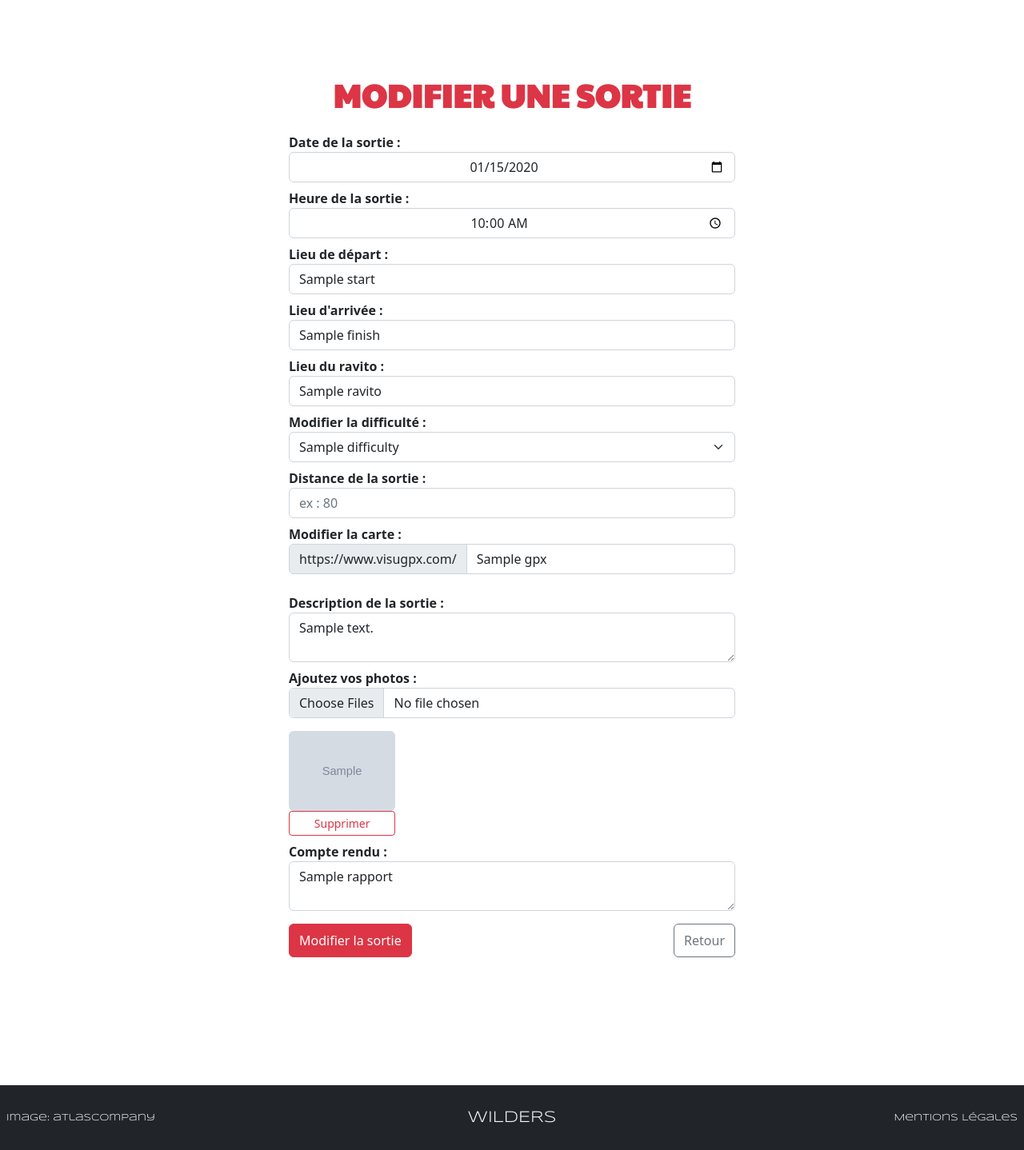
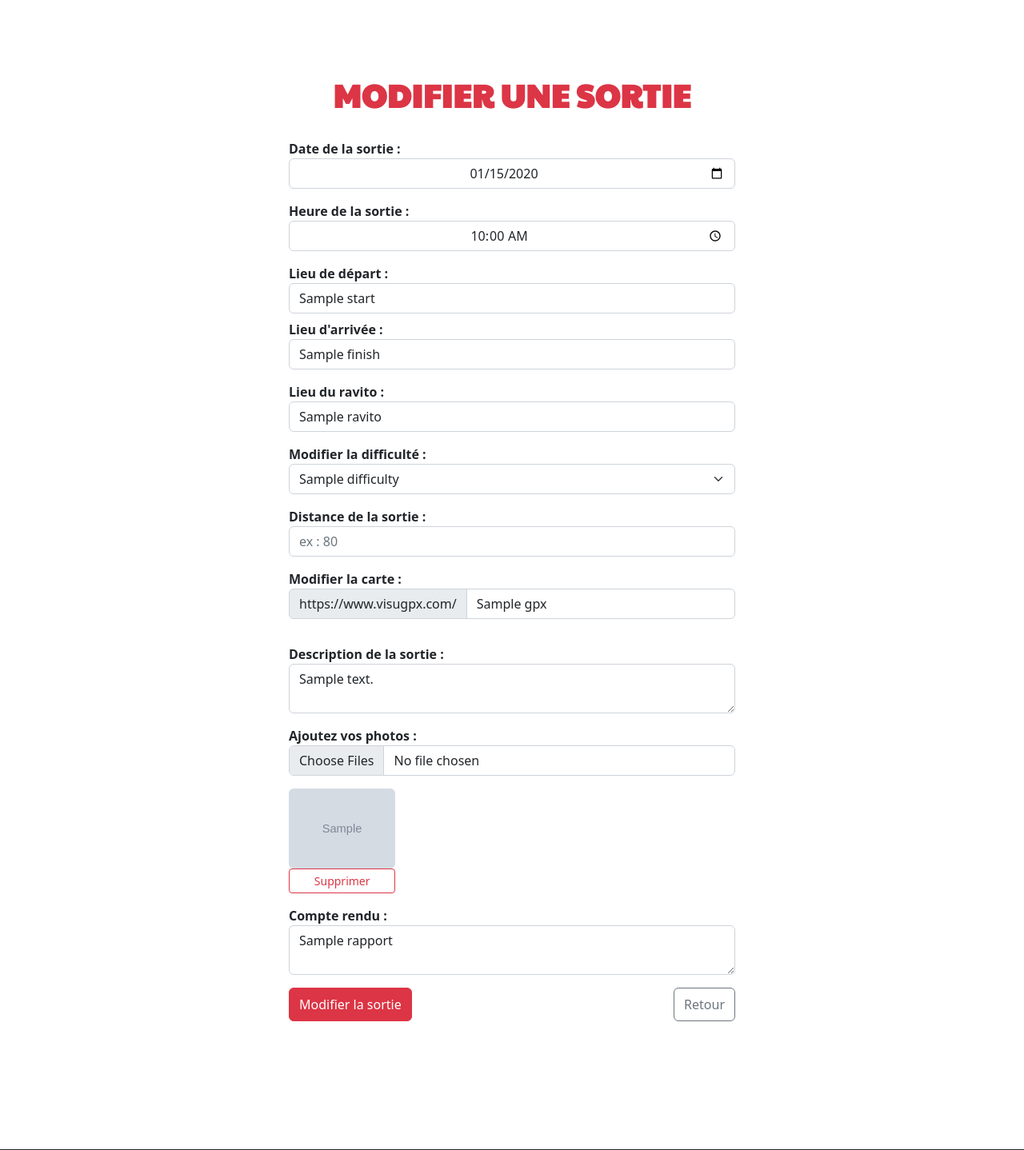
Before and after one commit to WildCodeSchool/2022-09-php-orleans-project-papys45, a PHP site: template src/View/Admin/EditRouteForm.html.twig in a window 1280 px wide. Shown: the part 98-1536 px from the top of the page at 80% size. Run offline with PHP 8.4, Linux system fonts and the light colour scheme; the template is opened without the code that fills it: most values are stand-ins (such as "Sample title", 1, 10 or a date in 2020); some libraries are stand-ins or nearby versions.

Commit message:
add margin

```diff
--- a/src/View/Admin/EditRouteForm.html.twig
+++ b/src/View/Admin/EditRouteForm.html.twig
@@ -26,24 +26,24 @@
 					</ul>
 
 
-					<label for="date" class="fw-bold mt-2">Date de la sortie :</label>
+					<label for="date" class="fw-bold mt-3">Date de la sortie :</label>
 					<input type="date" placeholder="Choisir une date" required class=" form-control text-center" name="date" id="date" value="{{ route.date|date("Y-m-d") }}"/>
 
 
-					<label class="fw-bold mt-2" for="time">Heure de la sortie :</label>
+					<label class="fw-bold mt-3" for="time">Heure de la sortie :</label>
 					<input type="time" class="form-control text-center" required id="time" name="time" value="{{route.time|date('H:i')}}">
 
-					<label for="start" class="fw-bold mt-2">Lieu de départ :</label>
+					<label for="start" class="fw-bold mt-3">Lieu de départ :</label>
 					<input type="text" class="form-control" required id="start" name="start" placeholder="Ecrivez l'adresse de départ ici" value="{{route.start}}">
 
 
 					<label for="finish" class="fw-bold mt-2">Lieu d'arrivée :</label>
 					<input type="text" class="form-control" required id="finish" name="finish" placeholder="Ecrivez l'addresse d'arrivée ici" value="{{route.finish}}">
 
-					<label for="ravito" class="fw-bold mt-2">Lieu du ravito :</label>
+					<label for="ravito" class="fw-bold mt-3">Lieu du ravito :</label>
 					<input type="text" class="form-control" id="ravito" name="ravito" placeholder="Ecrivez l'addresse du ravito ici" value="{{route.ravito ?? ''}}">
 
-					<label for="difficulty" class="fw-bold mt-2">Modifier la difficulté :</label>
+					<label for="difficulty" class="fw-bold mt-3">Modifier la difficulté :</label>
 					<select class="form-select" name="difficulty" id="difficulty">
 						{% for difficultyKey, difficulty in difficulties %}
 							<option value="{{ difficultyKey }}" {% if route.difficulty is defined and route.difficulty is same as difficultyKey %} selected {% endif %}>{{difficulty}}</option>
@@ -51,20 +51,20 @@
 					</select>
 
 
-					<label for="distance" class="fw-bold mt-2">Distance de la sortie :</label>
+					<label for="distance" class="fw-bold mt-3">Distance de la sortie :</label>
 					<input type="number" class="form-control" required id="distance" name="distance" placeholder="ex : 80" value="{{route.distance}}">
 
-					<label for="gpx" class="fw-bold mt-2 pr-1">Modifier la carte :</label>
+					<label for="gpx" class="fw-bold mt-3 pr-1">Modifier la carte :</label>
 					<div class="input-group mb-3">
 						<span class="input-group-text" id="gpx">https://www.visugpx.com/</span>
 						<input type="text" required class="form-control" id="gpx" name="gpx" value="{{route.gpx}}">
 					</div>
 
 
-					<label for="descritpion" class="fw-bold mt-2">Description de la sortie :</label>
+					<label for="descritpion" class="fw-bold mt-3">Description de la sortie :</label>
 					<textarea class="form-control" placeholder="Ecrivez ici..." id="descritpion" name="description">{{route.description ?? ''}}</textarea>
 
-					<label for="uploadImg" class="fw-bold mt-2">Ajoutez vos photos :</label>
+					<label for="uploadImg" class="fw-bold mt-3">Ajoutez vos photos :</label>
 					<div class="input-group mb-3">
 						<input type="file" class="form-control" id="photo1" name="photo[]" multiple>
 					</div>
@@ -79,7 +79,7 @@
 						{% endfor %}
 					</div>
 
-					<label for="rapport" class="fw-bold mt-2">Compte rendu :</label>
+					<label for="rapport" class="fw-bold mt-3">Compte rendu :</label>
 					<textarea class="form-control" placeholder="Ecrivez ici..." id="rapport" name="rapport">{{route.rapport ?? ''}}</textarea>
 
 					<div class="d-flex justify-content-between text-end py-3">
```
